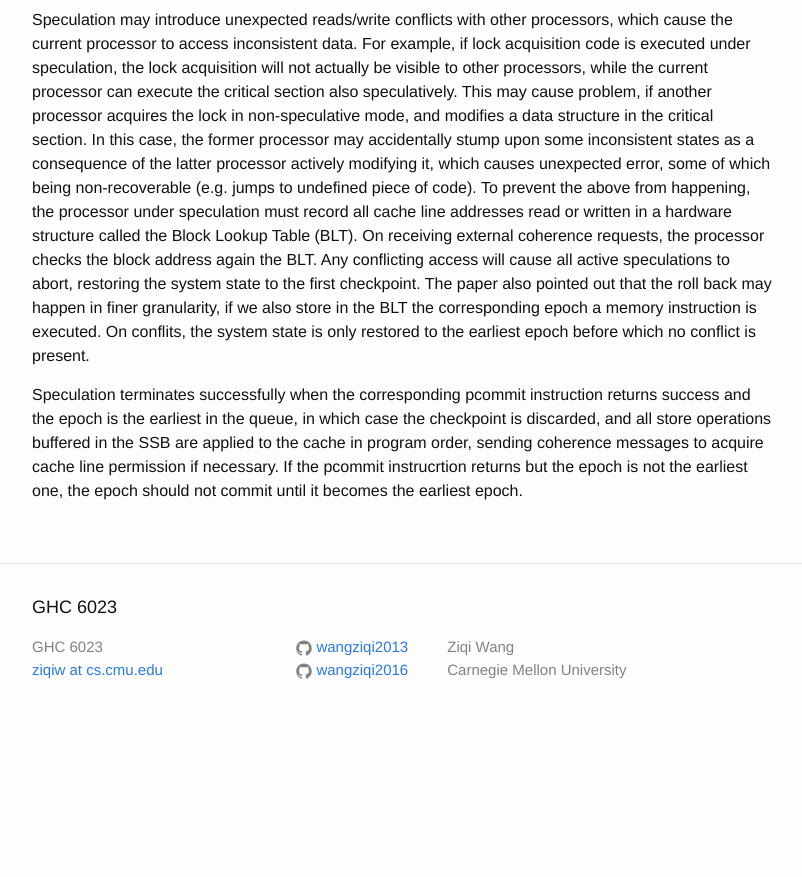
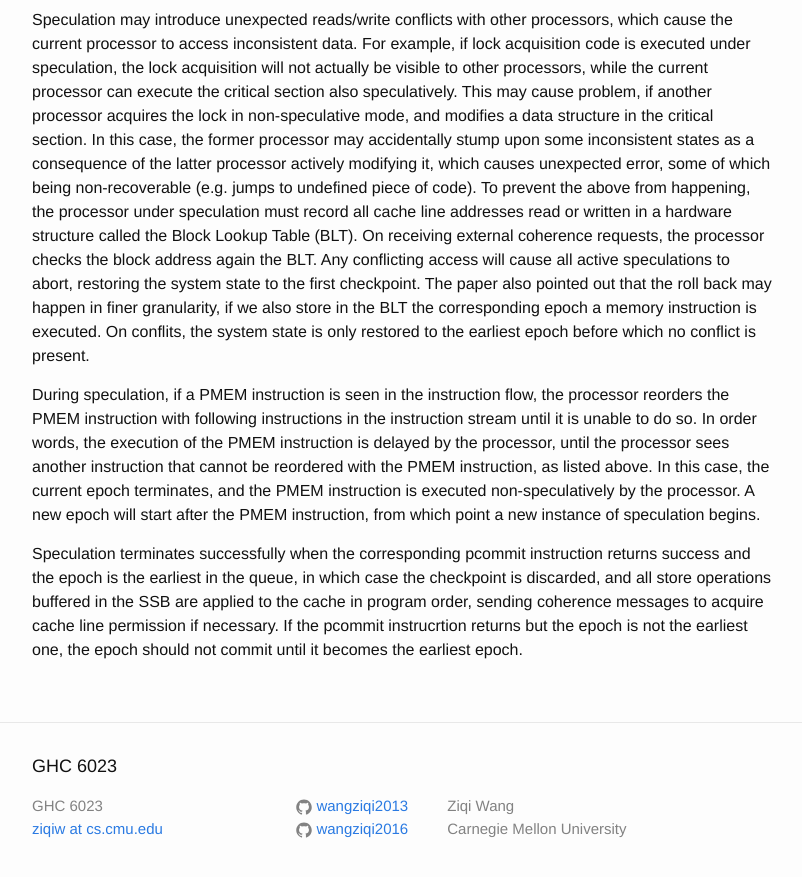
Before and after one commit to wangziqi2013/wangziqi2013.github.io, a Jekyll site: the page built from _posts/2019-02-19-Hiding-the-Long-Latency-of-Persist-Barrier-Using-Speculative-Exec.markdown, in a window 1280 px wide and 900 px high, scrolled down 2215 px. Shown: the top 877 px of the window, without its empty margins (238-1040 px from the left). Built offline with Jekyll 4.4.1, drawn with Linux system fonts in a browser that asks for light colours; before the commit the page ends 2956 px from its top, so only the background shows below that.

Commit message:
Working on child epoch

```diff
--- a/_posts/2019-02-19-Hiding-the-Long-Latency-of-Persist-Barrier-Using-Speculative-Exec.markdown
+++ b/_posts/2019-02-19-Hiding-the-Long-Latency-of-Persist-Barrier-Using-Speculative-Exec.markdown
@@ -91,6 +91,14 @@ out that the roll back may happen in finer granularity, if we also store in the
 instruction is executed. On conflits, the system state is only restored to the earliest epoch before which no conflict
 is present.
 
+During speculation, if a PMEM instruction is seen in the instruction flow, the processor reorders the PMEM instruction
+with following instructions in the instruction stream until it is unable to do so. In order words, the execution of the
+PMEM instruction is delayed by the processor, until the processor sees another instruction that cannot be reordered with
+the PMEM instruction, as listed above. In this case, the current epoch terminates, and the PMEM instruction is executed
+non-speculatively by the processor. A new epoch will start after the PMEM instruction, from which point a new instance
+of speculation begins.
+
+
 Speculation terminates successfully when the corresponding pcommit instruction returns success and the epoch is the earliest
 in the queue, in which case the checkpoint is discarded, and all store operations buffered in the SSB are applied to the
 cache in program order, sending coherence messages to acquire cache line permission if necessary. If the pcommit instrucrtion
```
